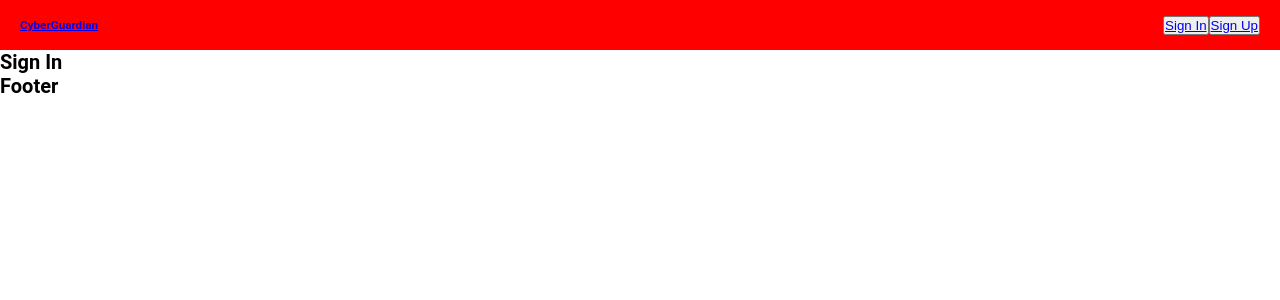
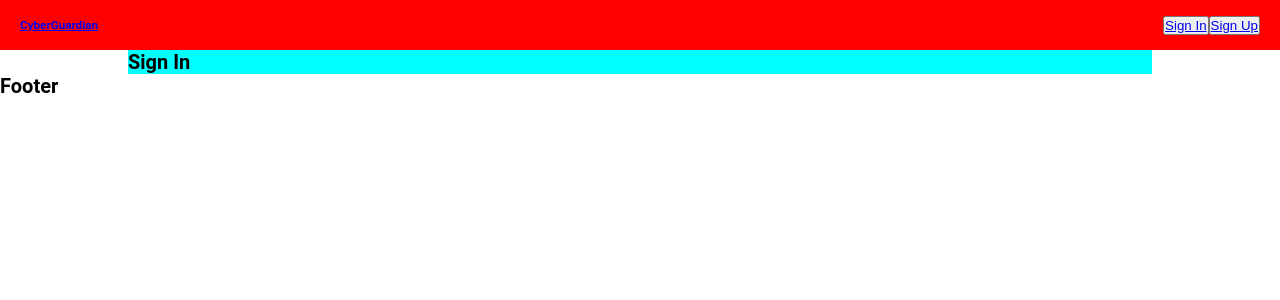
Before and after one commit to PatF3lix/CyberGuardian, a Next.js app in the folder cyberguardian/: page /SignIn in a window 1280 px wide. Shown: the top 300 px of the page. Built offline with nearby package versions, Linux system fonts and the light colour scheme.

Commit message:
cleaning up unnecessary files and redirected the Homepage to point to the index.tsx file inside HomePage folder

```diff
--- a/cyberguardian/components/layout/Layout/Layout.module.css
+++ b/cyberguardian/components/layout/Layout/Layout.module.css
@@ -0,0 +1,6 @@
+.container {
+  background-color: aqua;
+  width: 80%;
+  height: 100%;
+  margin: 0 auto;
+}
--- a/cyberguardian/components/layout/Layout/Layout.tsx
+++ b/cyberguardian/components/layout/Layout/Layout.tsx
@@ -1,6 +1,7 @@
 import type { ReactNode } from "react";
 import Header from "../Header/Header";
 import Footer from "../Footer/Footer";
+import styles from "./Layout.module.css";
 
 type LayoutProps = {
   children: ReactNode;
@@ -10,7 +11,7 @@ export default function Layout({ children }: LayoutProps) {
   return (
     <>
       <Header />
-      <main>{children}</main>
+      <main className={styles.container}>{children}</main>
       <Footer />
     </>
   );
--- a/cyberguardian/next.config.js
+++ b/cyberguardian/next.config.js
@@ -11,6 +11,15 @@ const nextConfig = {
     return config;
   },
   reactStrictMode: true,
+  async redirects() {
+    return [
+      {
+        source: "/home",
+        destination: "/HomePage",
+        permanent: true,
+      },
+    ];
+  },
 };
 
 module.exports = nextConfig;
--- a/cyberguardian/next.config.mjs
+++ /dev/null
@@ -1,10 +0,0 @@
-/** @type {import('next').NextConfig} */
-
-const nextConfig = {
-  // Enables React strict mode, which performs additional checks and warnings
-  // for potential issues in your application.
-  reactStrictMode: true,
-};
-
-// Export the nextConfig object as the default export from this module.
-module.exports = nextConfig;
--- a/cyberguardian/pages/index.tsx
+++ b/cyberguardian/pages/HomePage/index.tsx
@@ -5,7 +5,7 @@ interface HomeProps {
   cybertools: Cybertools[];
 }
 
-function HomePage({ cybertools }: HomeProps) {
+export default function HomePage({ cybertools }: HomeProps) {
   const {
     cybertools: tools,
     setCybertoolsData,
@@ -57,5 +57,3 @@ export async function getStaticProps() {
     };
   }
 }
-
-export default HomePage;
```
Also changed, not shown: cyberguardian/styles/Home.module.css (deleted).
